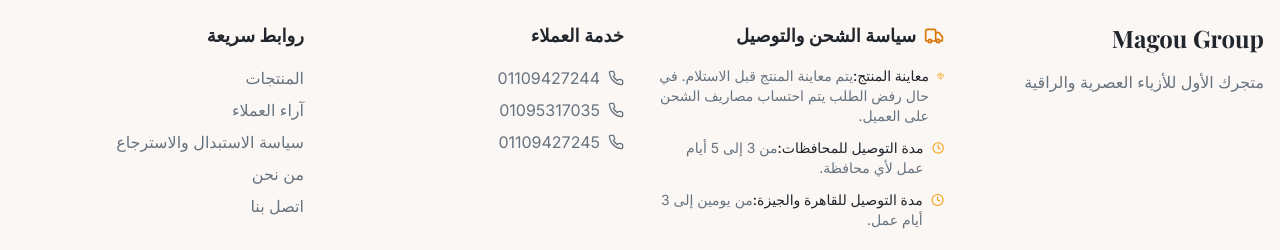
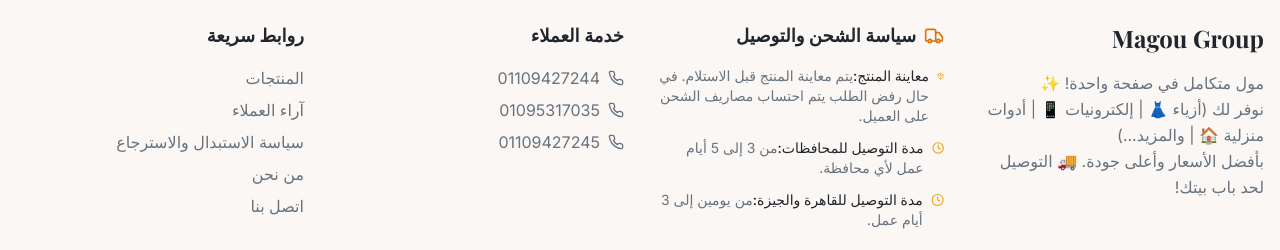
Before and after one commit to alshbh-com/magou-fashion-store, a React (Vite) app: page / in a window 1280 px wide. Shown: the part 1575-1825 px from the top of the page. Built offline with nearby package versions, Linux system fonts and the light colour scheme; no server answers; the database is empty; the HTML template or start-up script is replaced by a standard one.

Commit message:
Changes
Co-authored-by: alshbh-com <206359701+alshbh-com@users.noreply.github.com>

```diff
--- a/src/components/Layout/Footer.tsx
+++ b/src/components/Layout/Footer.tsx
@@ -19,8 +19,12 @@ const Footer = () => {
             <h3 className="text-2xl font-display font-bold text-gradient-gold">
               Magou Group
             </h3>
-            <p className="text-muted-foreground">
-              متجرك الأول للأزياء العصرية والراقية
+            <p className="text-muted-foreground leading-relaxed">
+              مول متكامل في صفحة واحدة! ✨
+              <br />
+              نوفر لك (أزياء 👗 | إلكترونيات 📱 | أدوات منزلية 🏠 | والمزيد...)
+              <br />
+              بأفضل الأسعار وأعلى جودة. 🚚 التوصيل لحد باب بيتك!
             </p>
           </div>
 
```
